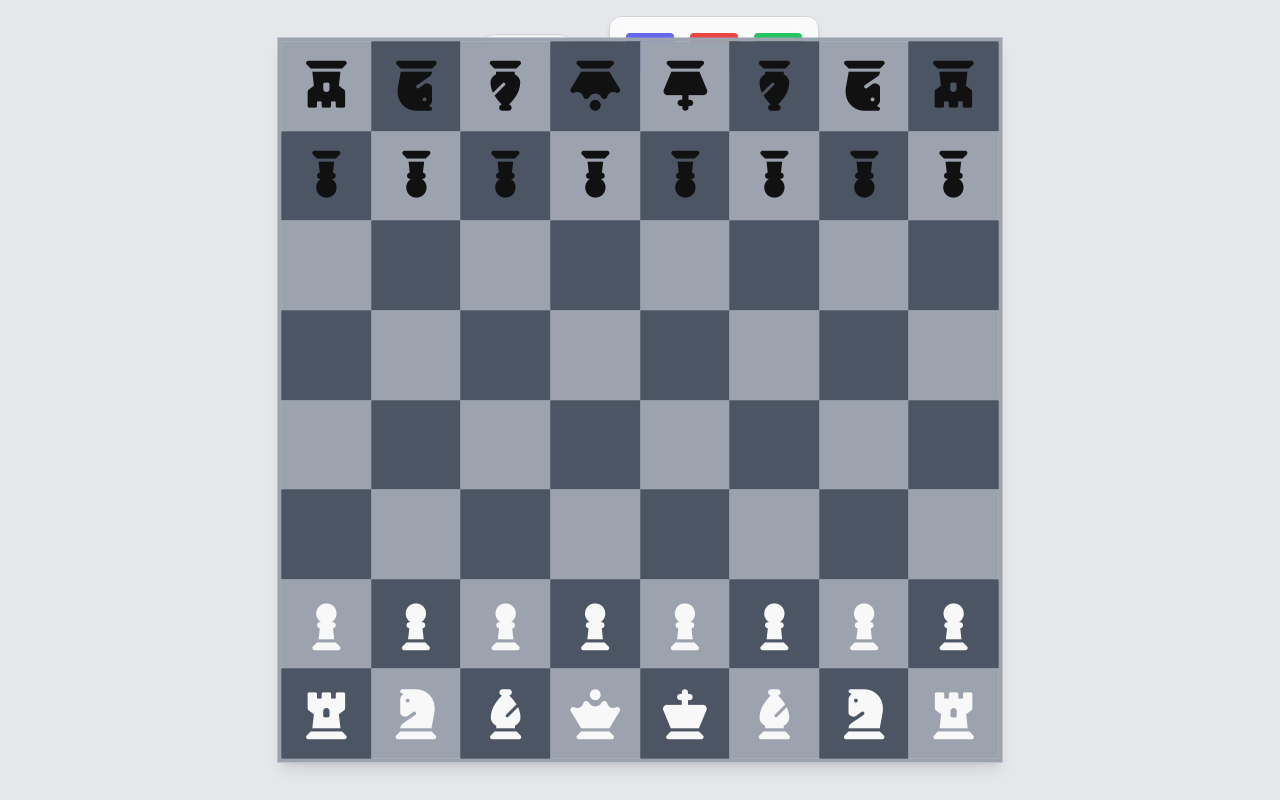
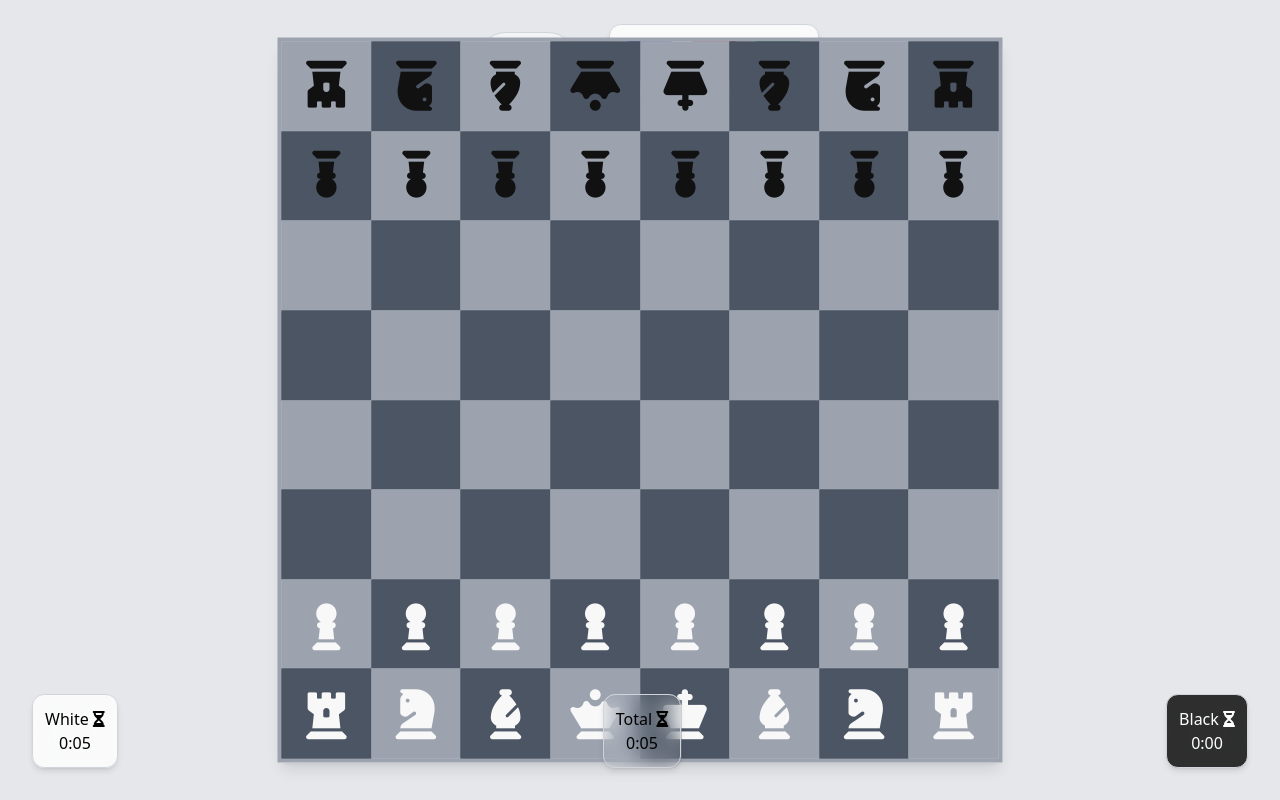
Before and after one commit to nisino25/chess, a Vue app: page / in a window 1280 px wide. Built offline with nearby package versions, Linux system fonts and the light colour scheme.

Commit message:
added the timer

```diff
--- a/src/App.vue
+++ b/src/App.vue
@@ -9,9 +9,12 @@
                          : 'bg-slate-900 text-white border border-slate-700'"
                  >
                      <i class="fa-solid fa-chess"></i>
-                     <span class="uppercase">
+                     <span class="uppercase text-center">
                         {{ currentTurn }}
-                        <template v-if="replayModeOn"><br>{{ replayIndex }}/{{ replayMoves.length }}</template>
+                        <template v-if="!replayModeOn">
+                            <br>{{ moveLog.length }}
+                        </template>
+                        <template v-else><br>{{ replayIndex }}/{{ replayMoves.length }}</template>
                         <!-- {{ replayMoves?.slice(replayIndex).join(', ') }} -->
                     </span>
                  </div>
@@ -145,6 +148,21 @@
             </div>
         </div>
 
+        <div class="timer-container flex justify-between mt-8 absolute px-8 bottom-8 w-full">
+            <div class="p-3 bg-white/80 backdrop-blur-md border border-gray-300 rounded-xl shadow-md">
+                <span>White <i class="fa-solid fa-hourglass-half"></i></span>
+                <p class="text-center">{{ convertTime(whiteTimeInSeconds) }}</p>
+            </div>
+            <div class="p-3 bg-gray/200 backdrop-blur-md border border-gray-300 rounded-xl shadow-md">
+                <span>Total <i class="fa-solid fa-hourglass-half"></i></span>
+                <p class="text-center">{{ convertTime(totalTimeInSeconds) }}</p>
+            </div>
+            <div class="p-3 bg-black/80 backdrop-blur-md border border-gray-300 rounded-xl shadow-md text-white">
+                <span>Black <i class="fa-solid fa-hourglass-half"></i></span>
+                <p class="text-center">{{ convertTime(blackTimeInSeconds) }}</p>
+            </div>
+        </div>
+
     </div>
 </template>
 
@@ -182,6 +200,10 @@ export default {
             isAutoReplay: false,
 
             tempUCI: '',
+
+            whiteTimeInSeconds: 0,
+            blackTimeInSeconds: 0,
+            timerInterval: null
         }
     },
     mounted() {
@@ -202,6 +224,8 @@ export default {
             window.removeEventListener('click', unlockAudio)
         }
         window.addEventListener('click', unlockAudio)
+
+        this.startTimer()
 
     },
     methods: {
@@ -327,7 +351,6 @@ export default {
             });
 
             this.moveLog.push(uci);
-            console.log(this.moveLog);
 
             this.playMoveSound();
 
@@ -343,7 +366,6 @@ export default {
             this.currentTurn = this.currentTurn === 'white' ? 'black' : 'white';
             this.possibleMoves = [];
         },
-
         toUCI({ from, to, promotion }) {
             const cols = ['a','b','c','d','e','f','g','h'];
             const rows = ['8','7','6','5','4','3','2','1'];
@@ -386,8 +408,6 @@ export default {
             const castlingNotation = isKingSide ? 'O-O' : 'O-O-O';
             this.moveLog.push(castlingNotation);
 
-            console.log(this.moveLog);
-
             this.playMoveSound();
 
             this.currentTurn = this.currentTurn === 'white' ? 'black' : 'white';
@@ -406,15 +426,11 @@ export default {
             return files[col] + ranks[row]
         },
 
-
-
-
         isPossibleMove(row, col) {
             return this.possibleMoves.some(
             m => m.row === row && m.col === col
             )
         },
-
         getPossibleMoves(piece) {
             const moves = []
 
@@ -598,6 +614,13 @@ export default {
             // Temporary turn tracker for replaying moves
             let tempTurn = 'white';
 
+            const promotionMap = {
+                q: 'queen',
+                r: 'rook',
+                b: 'bishop',
+                n: 'knight'
+            };
+
             // Replay all moves in log
             this.moveLog.forEach(uci => {
                 if (uci === 'O-O' || uci === 'O-O-O') {
@@ -636,7 +659,9 @@ export default {
                 piece.row = toRow;
                 piece.col = toCol;
 
-                if (promotion) piece.type = promotion; // pawn promotion
+                if (promotion) {
+                    piece.type = promotionMap[promotion];
+                }
 
                 // Remove captured piece automatically if destination is occupied by enemy
                 const targetIdx = this.pieces.findIndex(p => p.row === toRow && p.col === toCol && p.id !== piece.id);
@@ -667,9 +692,14 @@ export default {
                 this.replayIndex = 0;
                 this.replayModeOn = false;
                 this.replayMoves = [];
-            } return;
+            }
+
+            this.whiteTime = "0:00";
+            this.blackTime = "0:00";
+            this.totalTime = "0:00";
+
+            return;
         },
-
         promotePawn(type) {
             if (!this.promotionPiece) return
 
@@ -678,7 +708,6 @@ export default {
 
             const uci = this.tempUCI + type[0].toLowerCase()
             this.moveLog.push(uci)
-            console.log(this.moveLog)
 
             this.tempUCI = ''
 
@@ -689,6 +718,7 @@ export default {
             // Switch turn
             this.currentTurn = this.currentTurn === 'white' ? 'black' : 'white'
         },
+
         enableAudio() {
             this.audioEnabled = true
 
@@ -810,7 +840,7 @@ export default {
 
             setTimeout(() => {
                 this.playReplay()
-            }, 1000)
+            }, 500)
         },
         nextMove() {
             if (this.replayIndex >= this.replayMoves.length) return
@@ -828,10 +858,33 @@ export default {
             }
         },
 
+        startTimer() {
+            if (this.timerInterval) return // safety
 
+            this.timerInterval = setInterval(() => {
+                if (this.currentTurn === 'white') {
+                    this.whiteTimeInSeconds++
+                } else {
+                    this.blackTimeInSeconds++
+                }
+            }, 1000)
+        },
+        stopTimer() {
+            clearInterval(this.timerInterval)
+            this.timerInterval = null
+        },
+        convertTime(seconds) {
+            const minutes = Math.floor(seconds / 60)
+            const remainingSeconds = seconds % 60
 
-
-    }
+            return `${minutes}:${remainingSeconds.toString().padStart(2, '0')}`
+        }
+    },
+    computed: {
+        totalTimeInSeconds() {
+            return this.whiteTimeInSeconds + this.blackTimeInSeconds;
+        }
+    },
 }
 </script>
 
```
